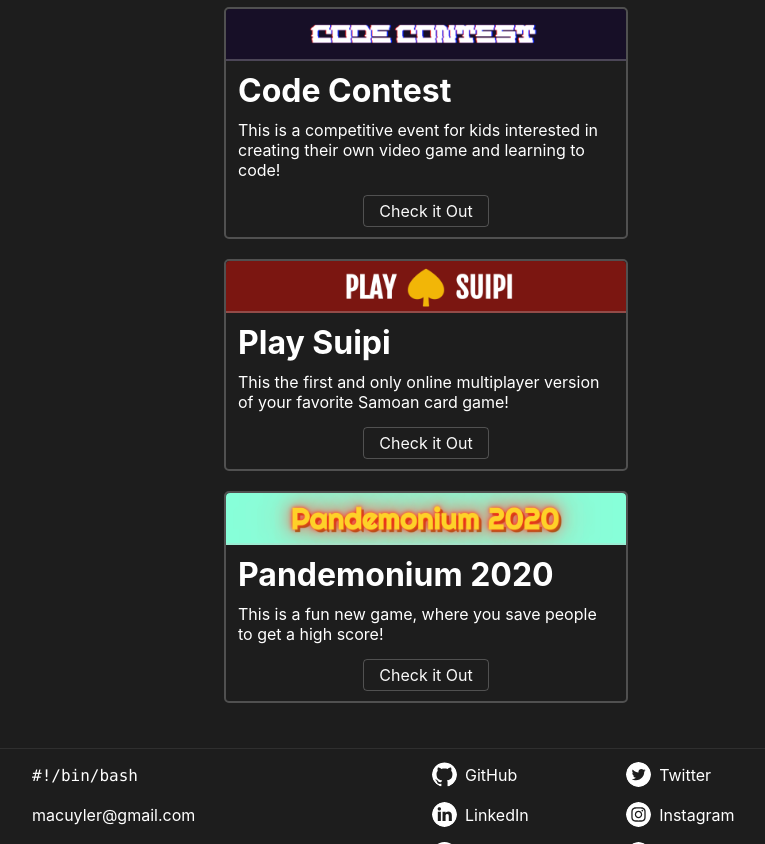
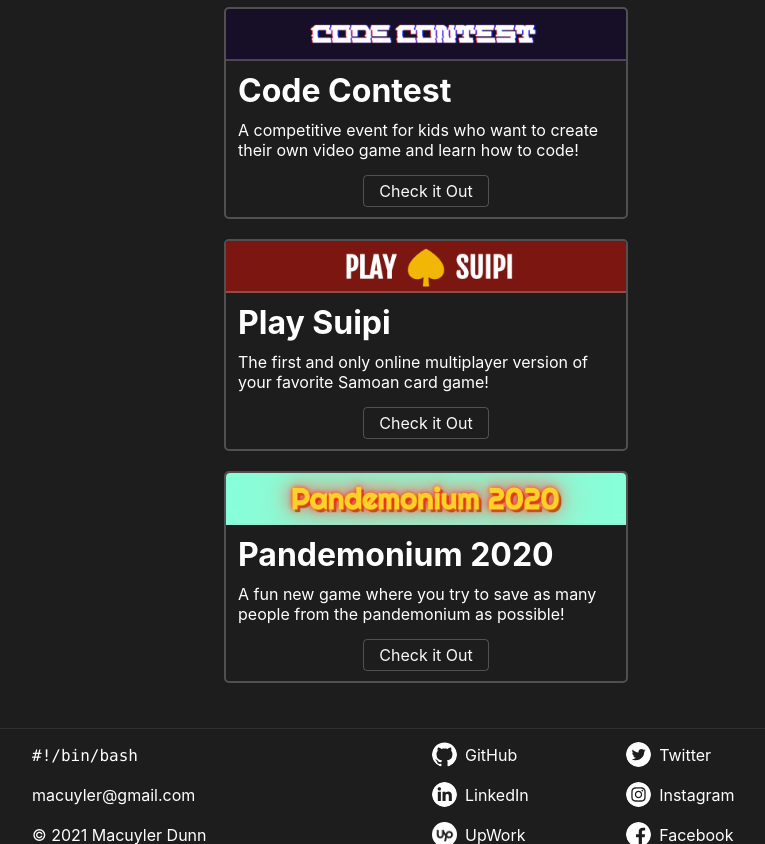
Before and after one commit to macuyler/site, a React (Create React App) app: page / in a window 1280 px wide. Shown: the part 500-1344 px from the top of the page, without its empty margins (214-979 px from the left). Built offline with nearby package versions, Linux system fonts and the light colour scheme; a web font is replaced by a local one.

Commit message:
Update project descriptions

```diff
--- a/src/components/Content.js
+++ b/src/components/Content.js
@@ -25,19 +25,19 @@ function Content() {
         <Project
           img={images.project3}
           title="Code Contest"
-          desc="This is a competitive event for kids interested in creating their own video game and learning to code!"
+          desc="A competitive event for kids who want to create their own video game and learn how to code!"
           href="https://codecontest.org"
         />
         <Project
           img={images.project2}
           title="Play Suipi"
-          desc="This the first and only online multiplayer version of your favorite Samoan card game!"
+          desc="The first and only online multiplayer version of your favorite Samoan card game!"
           href="https://playsuipi.com"
         />
         <Project
           img={images.project1}
           title="Pandemonium 2020"
-          desc="This is a fun new game, where you save people to get a high score!"
+          desc="A fun new game where you try to save as many people from the pandemonium as possible!"
           href="https://pandemonium2020.app"
         />
       </div>
```
